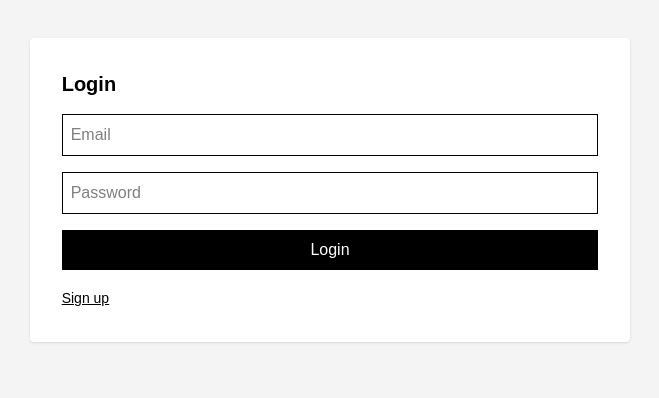
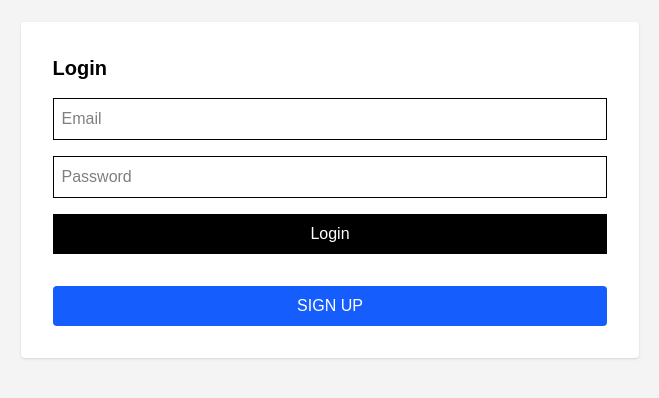
Before and after one commit to theo117/inventory-saas-app, a Next.js app: page /login in a window 1280 px wide. Shown: the part 210-608 px from the top of the page, without its empty margins (310-969 px from the left). Built offline with nearby package versions, Linux system fonts and the light colour scheme; no server answers.

Commit message:
Update page.tsx

```diff
--- a/app/login/page.tsx
+++ b/app/login/page.tsx
@@ -36,7 +36,8 @@ export default function LoginPage() {
 
   return (
     <div className="flex min-h-screen items-center justify-center bg-zinc-100">
-      <form className="bg-white p-8 rounded shadow space-y-4" onSubmit={handleLogin}>
+      <div className="bg-white p-8 rounded shadow space-y-4">
+
         <h1 className="text-xl font-semibold">Login</h1>
 
         <input
@@ -54,18 +55,22 @@ export default function LoginPage() {
           onChange={(e) => setPassword(e.target.value)}
         />
 
-        <button className="bg-black text-white w-full py-2">
+        <button
+  onClick={handleLogin as any}
+  className="bg-black text-white w-full py-2"
+>
   Login
 </button>
 
        <button
   type="button"
-          onClick={handleSignup}
-          className="text-sm underline"
+  onClick={() => alert("Signup button clicked")}
+  className="mt-4 w-full bg-blue-600 text-white py-2 rounded"
 >
-          Sign up
+  SIGN UP
 </button>
-      </form>
+
+      </div>
     </div>
   );
 }
```
Lines whose indentation alone changed are shown as unchanged.
